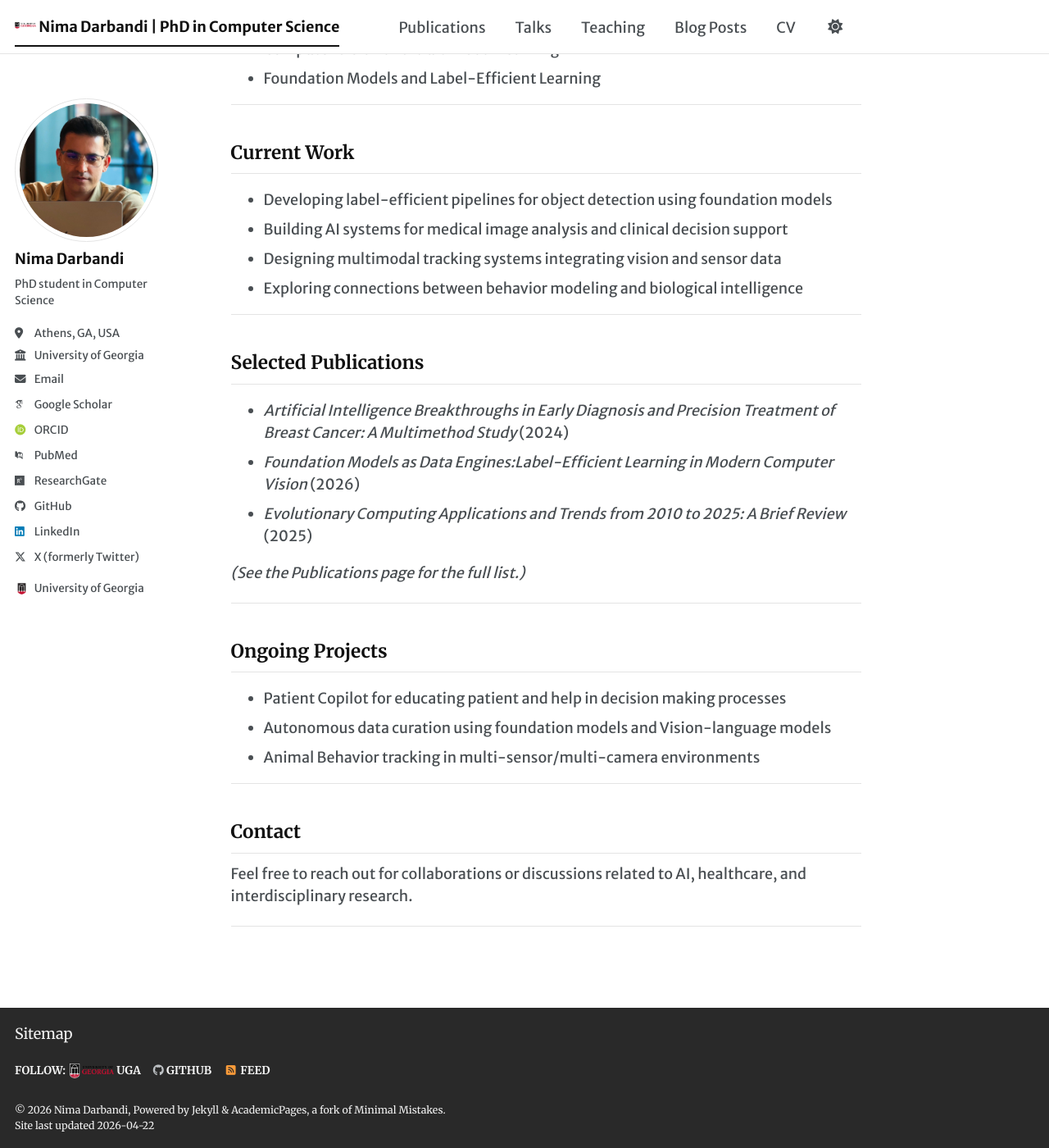
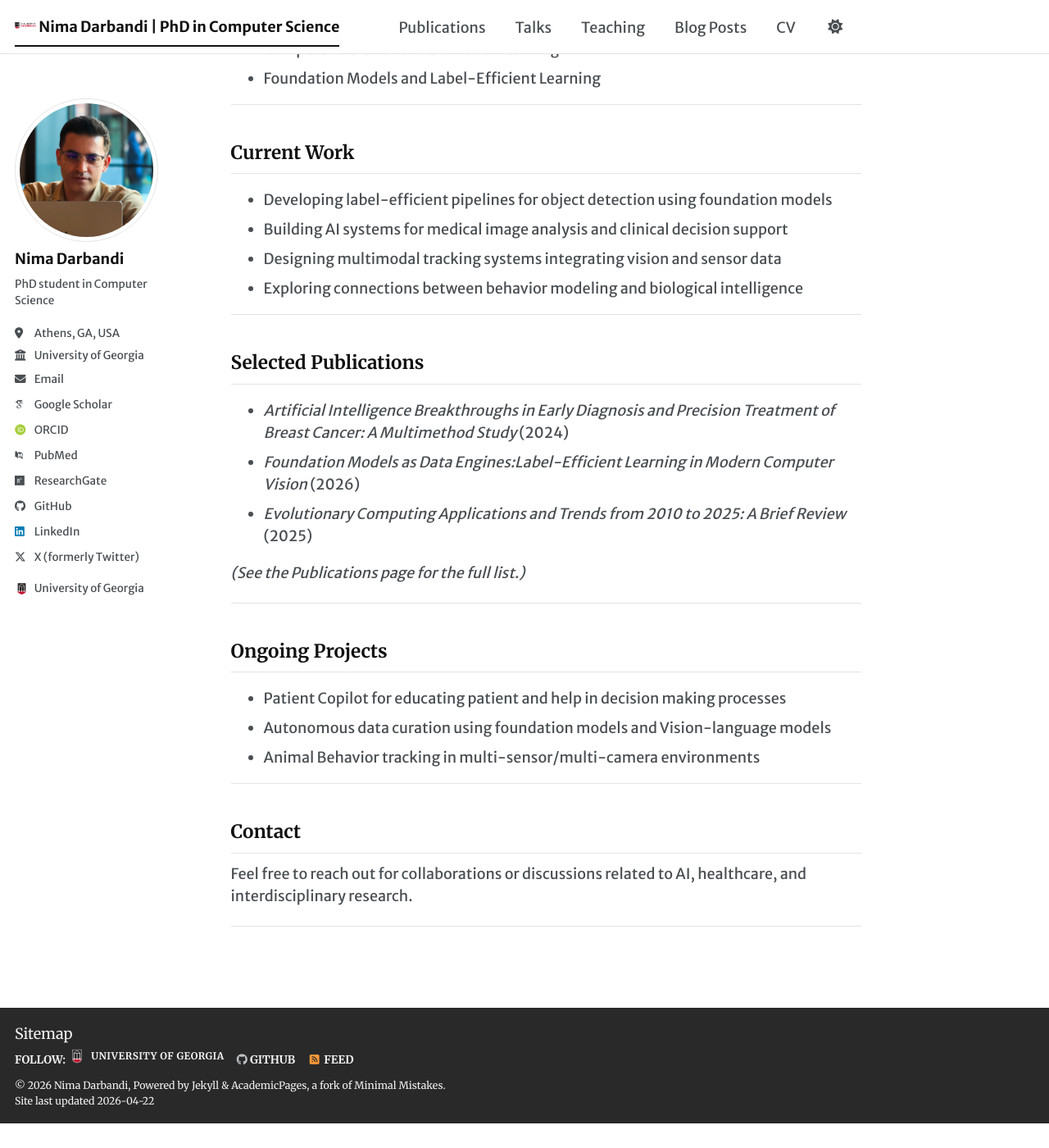
Before and after one commit to nimadarbandi/nimadarbandi.github.io, a Jekyll site: the page built from _pages/about.md, in a window 1280 px wide and 1400 px high, scrolled down 545 px. Shown: the whole window at 82% size. Built offline with Jekyll 4.4.1, drawn with Linux system fonts in a browser that asks for light colours; some web fonts are replaced; a script bundle is joined from its source files by our own code; library files that are not in the unit come from our copies; after the commit the page ends 1915 px from its top, so only the background shows below that.

Commit message:
uga-log-footer

```diff
--- a/_includes/footer.html
+++ b/_includes/footer.html
@@ -6,9 +6,10 @@
     {% if site.data.ui-text[site.locale].follow_label %}
       <li><strong>{{ site.data.ui-text[site.locale].follow_label }}</strong></li>
     {% endif %}
-    <li>
-      <a href="https://www.uga.edu/" rel="nofollow">
-        <img class="social-uga-logo" src="{{ '/images/UGA.png' | relative_url }}" alt="UGA logo"> UGA
+    <li class="footer-uga-item">
+      <a class="footer-uga-link" href="https://www.uga.edu/" rel="nofollow">
+        <img class="footer-uga-mark" src="{{ '/images/UGA-favicon.ico' | relative_url }}" alt="" aria-hidden="true">
+        <span class="footer-uga-text">University of Georgia</span>
       </a>
     </li>
     {% if site.author.github %}
--- a/_includes/head/custom.html
+++ b/_includes/head/custom.html
@@ -88,14 +88,6 @@
     margin-right: 0px;
   }
 
-  .social-uga-logo {
-    width: 54px;
-    height: 54px;
-    object-fit: contain;
-    vertical-align: middle;
-    margin-right: 0;
-  }
-
   .sidebar .sidebar-uga-logo {
     display: inline-block;
     width: 1.75em;
@@ -128,6 +120,28 @@
     text-decoration: none;
   }
 
+  .page__footer-follow .footer-uga-link {
+    display: inline-flex;
+    align-items: center;
+    gap: 0.45rem;
+    white-space: nowrap;
+  }
+
+  .page__footer-follow .footer-uga-mark {
+    width: 18px;
+    height: 18px;
+    max-width: 18px;
+    object-fit: contain;
+    flex: 0 0 auto;
+  }
+
+  .page__footer-follow .footer-uga-text {
+    text-transform: uppercase;
+    letter-spacing: 0.04em;
+    font-size: 0.88em;
+    line-height: 1;
+  }
+
   html:not([data-theme="dark"]) .masthead__menu-item.selected a {
     border-bottom-color: #111111;
   }
```
